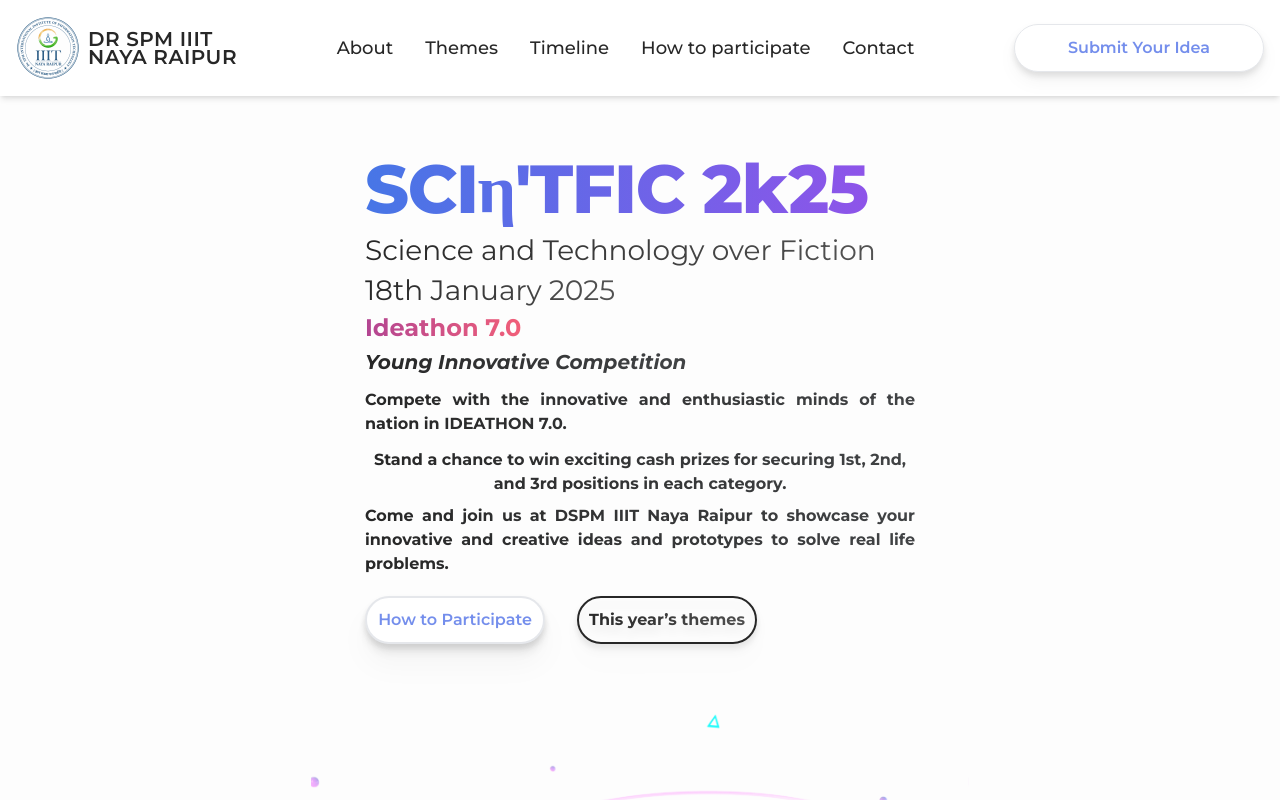
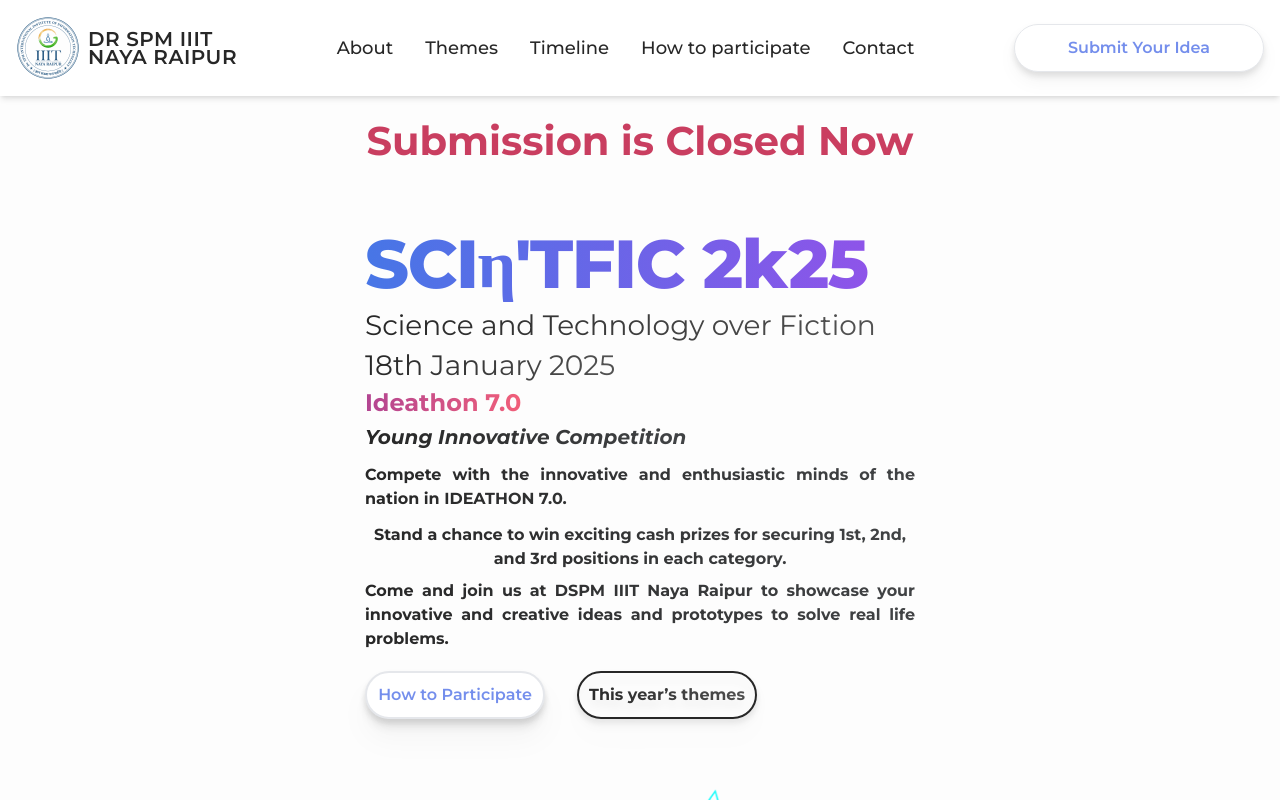
Before and after one commit to saitama-on/Scientific, a React (Create React App) app: page / in a window 1280 px wide. Built offline with nearby package versions, Linux system fonts and the light colour scheme.

Commit message:
submission closed

```diff
--- a/src/App.js
+++ b/src/App.js
@@ -13,6 +13,7 @@
 import { Sponsors } from "./Components/Sponsors";
 import {SubmitIdea} from "./Components/SubmitIdea"
 import {Register} from "./Components/Register.jsx"
+import {SubClo } from "./Components/SubClosed"
 
 // import { Sponsors } from './Components/Sponsors';
 import {StudentList} from './Components/StudentList';
@@ -24,6 +25,7 @@
   return (
     <div className="bg-[#D9D9D9] bg-opacity-5">
         <Navbar />
+        <SubClo/>
         {/* <SubmitIdea/> */}
 
       {/* <StudentList/> */}
--- /dev/null
+++ b/src/Components/SubClosed.jsx
@@ -0,0 +1,11 @@
+import React from 'react'
+
+export const SubClo = () =>{
+
+    return (
+        <div className="text-[40px] mt-[15px] text-center font-bold text-rose-700 ">
+            <div className='animate-blink'>Submission is Closed Now</div>
+
+        </div>
+    )
+}
--- a/tailwind.config.js
+++ b/tailwind.config.js
@@ -4,7 +4,17 @@
     "./src/**/*.{js,jsx,ts,tsx}",
   ],
   theme: {
-    extend: {},
+    extend: {
+      animation: {
+        blink: 'blink 0.8s ease-in-out infinite',
+      },
+
+      keyframes :{
+        blink :{
+          '50%' : {opacity : '0'},
+        },
+      },
+    },
   },
   plugins: [],
 }
```
